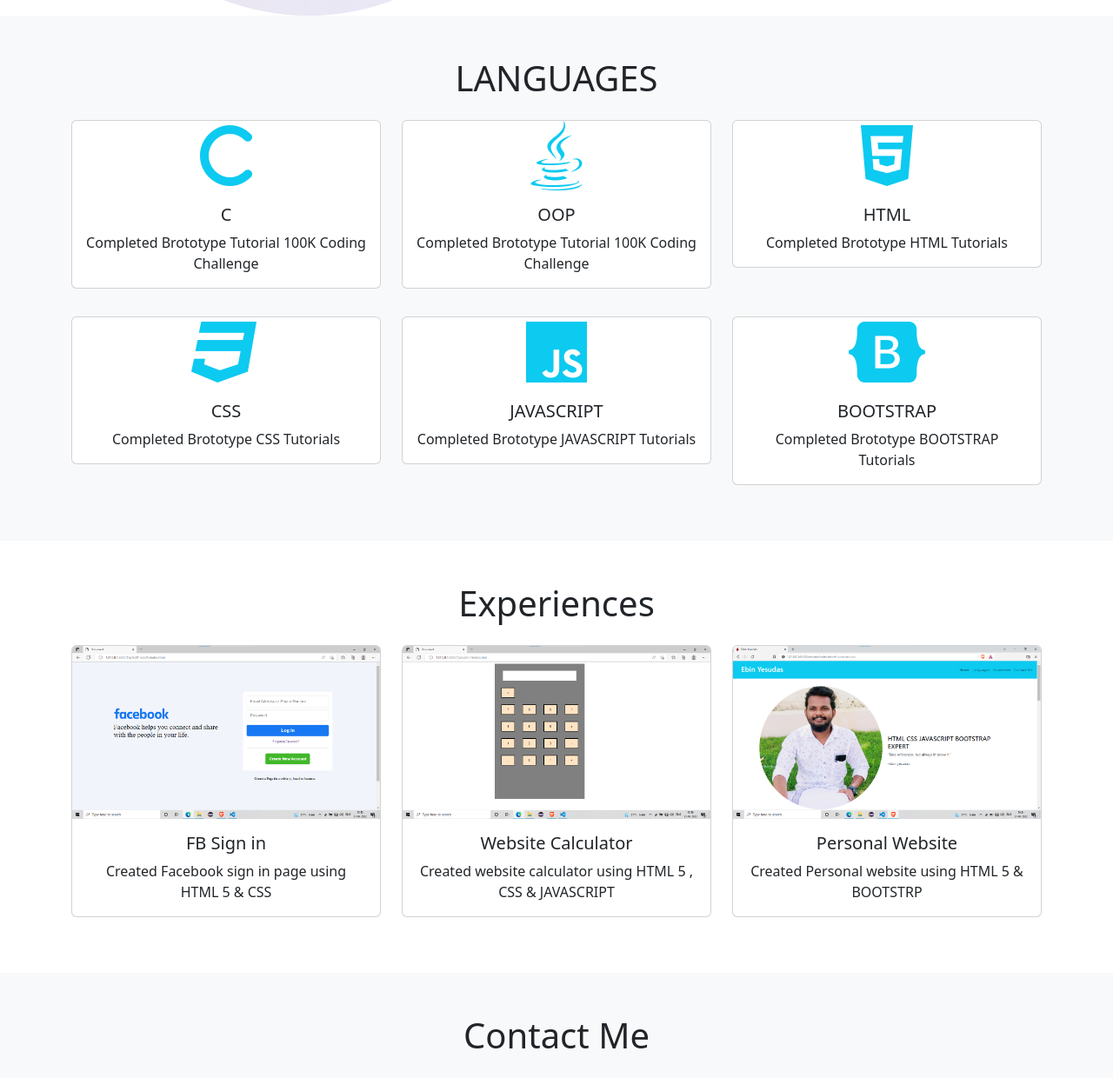
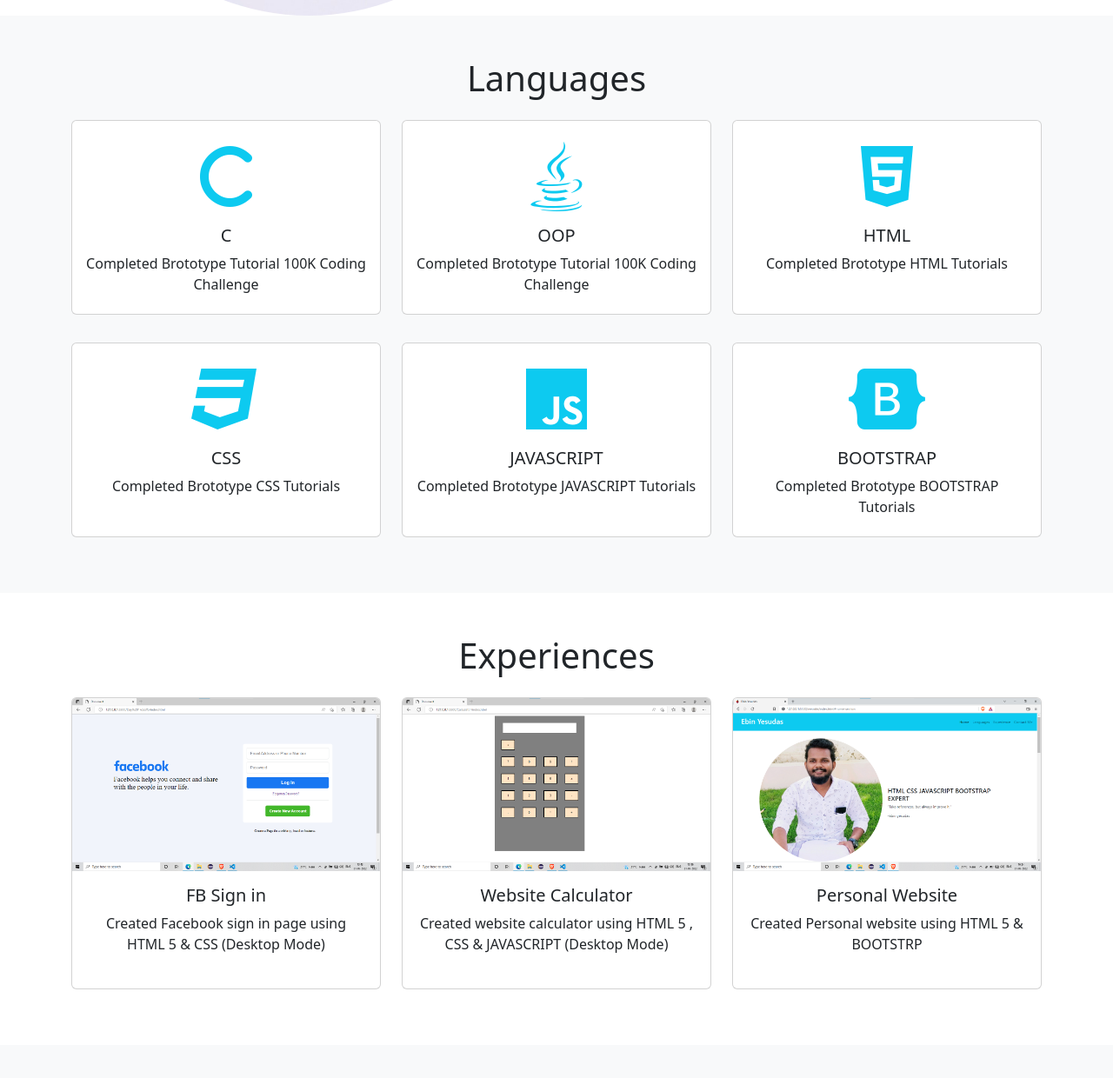
Before and after one commit to Ebin234/personal-website, a plain HTML site: page index.html in a window 1280 px wide. Shown: the part 640-1880 px from the top of the page at 87% size. Drawn offline with nearby package versions, Linux system fonts and the light colour scheme.

Commit message:
finalized

```diff
--- a/index.html
+++ b/index.html
@@ -26,13 +26,13 @@
                         <a class="nav-link active" aria-current="page" href="#home-section">Home</a>
                       </li>
                       <li class="nav-item">
-                        <a class="nav-link" href="#languages">Languages</a>
+                        <a class="nav-link active" href="#languages">Languages</a>
                       </li>
                       <li class="nav-item">
-                        <a class="nav-link" href="#experiences">Experience</a>
+                        <a class="nav-link active" href="#experiences">Experience</a>
                       </li>
                       <li class="nav-item" >
-                        <a class="nav-link" href="#contact-me">Contact Me</a>
+                        <a class="nav-link active" href="#contact-me">Contact Me</a>
                       </li>
                     </ul>
                   </div>
@@ -59,12 +59,12 @@
 </section>
 <section class="bg-light p-5" id="languages">
     <div class="container">
-        <h1 class="text-center">LANGUAGES</h1>
+        <h1 class="text-center">Languages</h1>
         <div class="row ">
             <div class="col-md-4 py-3">
                 <a href="https://www.youtube.com/playlist?list=PLY-ecO2csVHeKaBI7lAM1jbIPU8K6fUxY" style="text-decoration: none;color:inherit ;">
-                    <div class="card text-center">
-                    <i class="fa-solid fa-c display-1 text-info"></i>
+                    <div class="card text-center" style="height: 14em;">
+                    <i class="fa-solid fa-c display-1 text-info pt-4"></i>
                     <div class="card-body">
                       <h5 class="card-title">C</h5>
                       <p class="card-text">Completed Brototype Tutorial 100K Coding Challenge</p>
@@ -74,8 +74,8 @@
             </div>
             <div class="col-md-4 py-3 ">
                 <a href="https://www.youtube.com/playlist?list=PLY-ecO2csVHeKaBI7lAM1jbIPU8K6fUxY" style="text-decoration: none;color:inherit ;">
-                <div class="card text-center">
-                    <i class="fa-brands fa-java display-1 text-info"></i>
+                <div class="card text-center" style="height: 14em;">
+                    <i class="fa-brands fa-java display-1 text-info pt-4"></i>
                     <div class="card-body">
                       <h5 class="card-title">OOP</h5>
                       <p class="card-text">Completed Brototype Tutorial 100K Coding Challenge</p>
@@ -85,8 +85,8 @@
             </div>
             <div class="col-md-4 py-3">
                 <a  style="text-decoration: none;color:inherit ;" href="https://www.youtube.com/playlist?list=PLY-ecO2csVHfRMEmW_ltccnJcMtSGUKSk">
-                <div class="card text-center">
-                    <i class="fa-brands fa-html5 display-1 text-info"></i>
+                <div class="card text-center" style="height: 14em;">
+                    <i class="fa-brands fa-html5 display-1 text-info pt-4"></i>
                     <div class="card-body">
                       <h5 class="card-title">HTML</h5>
                       <p class="card-text">Completed Brototype HTML Tutorials</p>
@@ -96,8 +96,8 @@
             </div>
             <div class="col-md-4 py-3">
                 <a href="https://www.youtube.com/watch?v=S0qIiXs3MeE&list=PLY-ecO2csVHfRMEmW_ltccnJcMtSGUKSk&index=7&t=1188s" style="text-decoration: none;color:inherit ;">
-                <div class="card text-center">
-                    <i class="fa-brands fa-css3 display-1 text-info"></i>
+                <div class="card text-center" style="height: 14em;">
+                    <i class="fa-brands fa-css3 display-1 text-info pt-4"></i>
                     <div class="card-body">
                       <h5 class="card-title">CSS</h5>
                       <p class="card-text">Completed Brototype CSS Tutorials</p>
@@ -107,8 +107,8 @@
             </div>
             <div class="col-md-4 py-3">
                 <a href="https://www.youtube.com/watch?v=4g7EG84KC3k&list=PLY-ecO2csVHfRMEmW_ltccnJcMtSGUKSk&index=9" style="text-decoration: none;color:inherit ;">
-                <div class="card text-center">
-                    <i class="fa-brands fa-js display-1 text-info"></i>
+                <div class="card text-center" style="height: 14em;">
+                    <i class="fa-brands fa-js display-1 text-info pt-4"></i>
                     <div class="card-body">
                       <h5 class="card-title">JAVASCRIPT</h5>
                       <p class="card-text">Completed Brototype JAVASCRIPT Tutorials</p>
@@ -118,8 +118,8 @@
             </div>
             <div class="col-md-4 py-3">
                 <a href="https://www.youtube.com/watch?v=fnTs-daHqyw&list=PLY-ecO2csVHfRMEmW_ltccnJcMtSGUKSk&index=12" style="text-decoration: none;color:inherit ;">
-                <div class="card text-center">
-                    <i class="fa-brands fa-bootstrap display-1 text-info"></i>
+                <div class="card text-center" style="height: 14em;">
+                    <i class="fa-brands fa-bootstrap display-1 text-info pt-4"></i>
                     <div class="card-body">
                       <h5 class="card-title">BOOTSTRAP</h5>
                       <p class="card-text">Completed Brototype BOOTSTRAP Tutorials</p>
@@ -137,35 +137,41 @@
 
         <div class="row">
             <div class="col-md-4 py-3">
-                <div class="card text-center">
+              <a href="https://ebin234.github.io/Fb-signup-page/" style="text-decoration: none;color:inherit ;">
+                <div class="card text-center" style="height: 21em;">
                     <img src="facebookpage.png" class="card-img-top" alt="...">
                     <div class="card-body">
                       <h5 class="card-title">FB Sign in</h5>
-                      <p class="card-text">Created Facebook sign in page using HTML 5 & CSS</p>
+                      <p class="card-text">Created Facebook sign in page using HTML 5 & CSS (Desktop Mode)</p>
                     </div>
                   </div>
+              </a>
             </div>
 
 
             <div class="col-md-4 py-3">
-                <div class="card text-center">
+              <a href="https://ebin234.github.io/website-Calculator/" style="text-decoration: none;color:inherit ;">
+                <div class="card text-center" style="height: 21em;">
                     <img src="website calculator.png" class="card-img-top" alt="...">
                     <div class="card-body">
                       <h5 class="card-title">Website Calculator</h5>
-                      <p class="card-text">Created website calculator using HTML 5 , CSS & JAVASCRIPT</p>
+                      <p class="card-text">Created website calculator using HTML 5 , CSS & JAVASCRIPT        (Desktop Mode)</p>
                     </div>
                   </div>
+              </a>
             </div>
 
 
             <div class="col-md-4 py-3">
-                <div class="card text-center">
+              <a href="" style="text-decoration: none;color:inherit ;">
+                <div class="card text-center" style="height: 21em;">
                     <img src="website.png" class="card-img-top" alt="...">
                     <div class="card-body">
                       <h5 class="card-title">Personal Website</h5>
                       <p class="card-text">Created Personal website using HTML 5 & BOOTSTRP</p>
                     </div>
                   </div>
+              </a>
             </div>
             </div>
         </div>
@@ -230,7 +236,7 @@
 
 
 
-                <p>Copyrights</p>
+                <p style="color: black;">© 2022 Copyright</p>
             </div>
         </div>
     </div>
```
